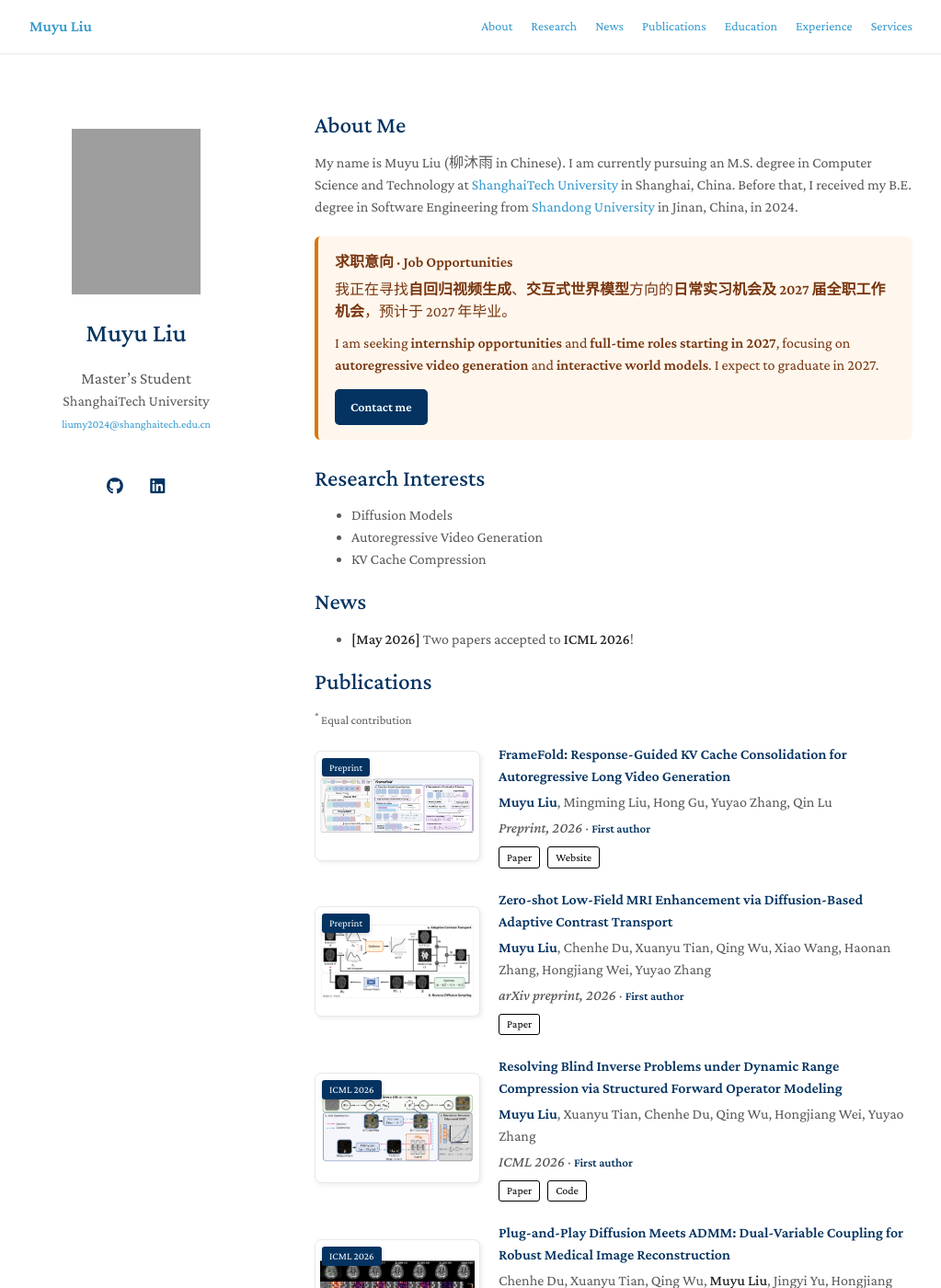
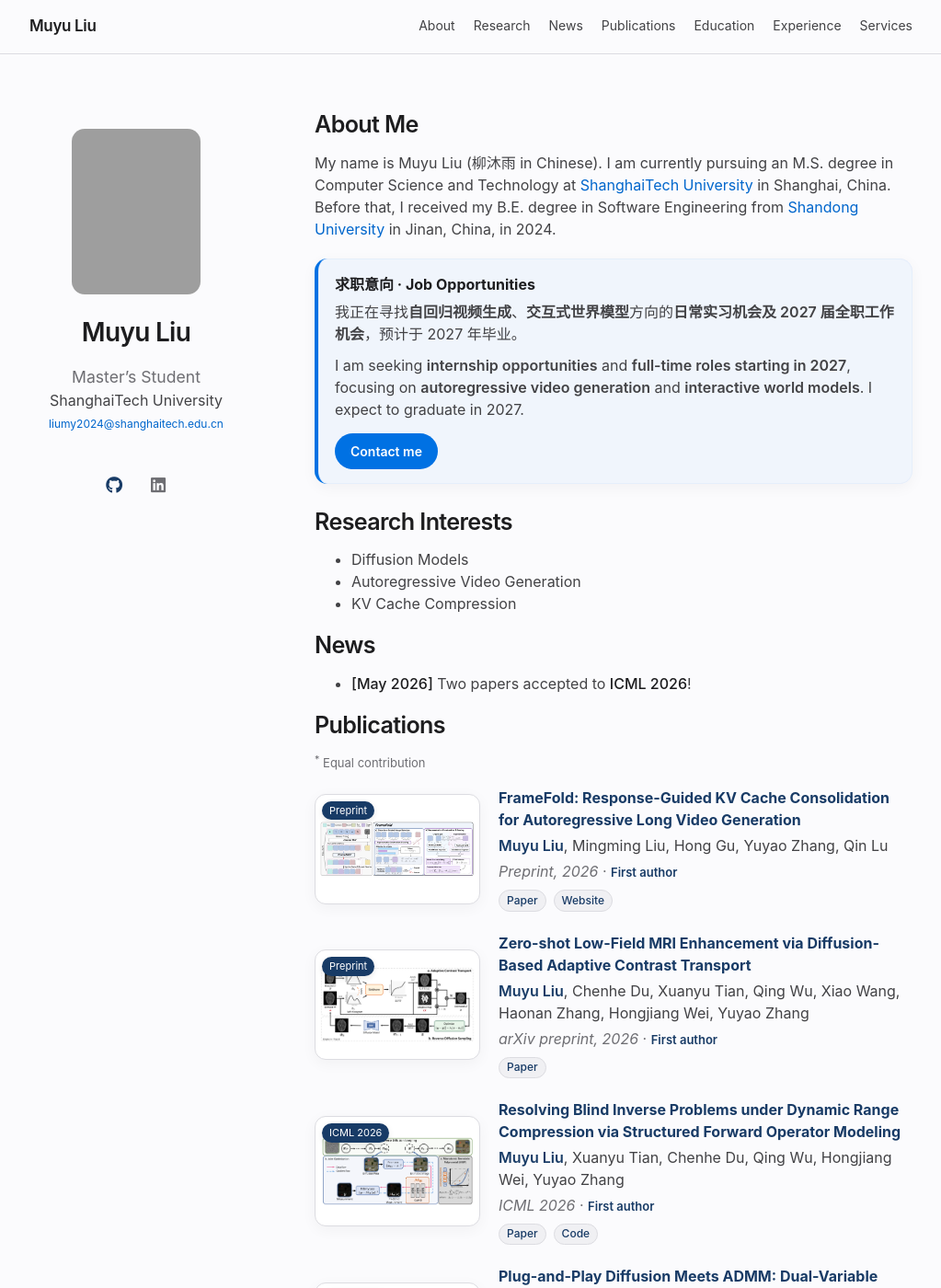
Before and after one commit to brucelmy02/brucelmy02.github.io, a Jekyll site: the page built from index.md, in a window 1280 px wide and 1400 px high. Shown: the whole window at 92% size, without its empty margins (128-1151 px from the left). Built offline with Jekyll 4.4.1, drawn with Linux system fonts in a browser that asks for light colours; a style sheet for code colours, icons or effects is not loaded; our own code applies the rules of GitHub Pages for plain Markdown files; grey boxes are pictures that could not be loaded.

Commit message:
Polish homepage with system typography and refined visual styling

```diff
--- a/_config.yml
+++ b/_config.yml
@@ -34,7 +34,7 @@ auto_dark_mode: true
 
 # Font
 # You can use this option to choose between Serif or Sans Serif fonts.
-font: "Serif" # or "Sans Serif"
+font: "Sans Serif" # or "Serif"
 
 # Google Analytics ID
 # Please remove this if you don't use Google Analytics
--- a/assets/css/custom.css
+++ b/assets/css/custom.css
@@ -1,37 +1,102 @@
-/* Small content adjustments; retain Minimal Light’s original layout. */
+/* Appearance tokens; keep the existing Minimal Light layout and spacing. */
+:root {
+  color-scheme: light dark;
+  --page: #fbfbfd;
+  --ink: #1d1d1f;
+  --text: #424245;
+  --muted: #6e6e73;
+  --link: #0066cc;
+  --link-hover: #004f9f;
+  --paper-title: #183b66;
+  --accent: #0071e3;
+  --accent-hover: #0077ed;
+  --focus: #0071e3;
+  --line: #dcdce1;
+  --panel: #f0f5fc;
+  --control: #f0f0f3;
+  --control-hover: #e4eaf2;
+  --nav: rgba(251, 251, 253, .86);
+  --shadow: 0 4px 16px rgba(29, 29, 31, .045);
+}
+@media (prefers-color-scheme: dark) {
+  :root {
+    --page: #161617;
+    --ink: #f5f5f7;
+    --text: #d2d2d7;
+    --muted: #a1a1a6;
+    --link: #75b6ff;
+    --link-hover: #a3cfff;
+    --paper-title: #a8cbf2;
+    --accent: #0a66c2;
+    --accent-hover: #0b71d5;
+    --focus: #75b6ff;
+    --line: #3a3a3c;
+    --panel: #1c2735;
+    --control: #28282c;
+    --control-hover: #323c4a;
+    --nav: rgba(22, 22, 23, .86);
+    --shadow: 0 4px 16px rgba(0, 0, 0, .14);
+  }
+}
+body { background: var(--page); color: var(--text); -webkit-font-smoothing: antialiased; }
+header { -webkit-font-smoothing: antialiased; }
+h1, h2, h3, h4, h5, h6 { color: var(--ink); }
+h1, h2 { font-weight: 600; letter-spacing: -.025em; }
+strong { color: var(--ink); }
+autocolor { color: var(--text); }
+a { color: var(--link); text-decoration-thickness: 1px; text-underline-offset: 3px; }
+a[href] { transition: color 160ms ease, background-color 160ms ease, border-color 160ms ease, box-shadow 160ms ease; }
+a:hover { color: var(--link-hover); }
+section p a:hover, .publication-details .title a:hover { text-decoration: underline; }
+::selection { background: #0071e330; }
+header position, .publication-legend, .publications .periodical,
+.figure-credit, section > p > small { color: var(--muted); }
+
+/* Content dimensions and responsive grids remain unchanged. */
 .email-link { display: inline-block; font-size: 12px; overflow-wrap: anywhere; }
-.image.avatar img { width: 140px; height: 180px; object-fit: cover; object-position: 50% 35%; border-radius: 8px; }
+.image.avatar img { width: 140px; height: 180px; object-fit: cover; object-position: 50% 35%; border-radius: 8px; clip-path: inset(20px round 14px); }
 .publications { margin-top: 0; }
 .publication-legend { margin: 0 0 16px; font-size: 13px; }
 .publications ol.bibliography li { min-height: 0; margin-bottom: 22px; }
 .publications .author { margin-top: 4px; }
 .publications .periodical { margin-top: 4px; }
 .publications .links { margin-top: 8px; display: flex; gap: 8px; }
-.publications .links .btn { font-size: 12px; border-radius: 3px; }
+.publications .links .btn { font-size: 12px; border-radius: 999px; }
+.publications ol.bibliography li .links a.btn {
+  position: relative;
+  color: var(--paper-title);
+  background: var(--control);
+  border-color: var(--line);
+  font-weight: 500;
+  text-decoration: none;
+}
+/* Enlarge the touch area vertically without moving adjacent content. */
+.publications ol.bibliography li .links a.btn::after { content: ""; position: absolute; inset: -10px 0; }
+.publications ol.bibliography li .links a.btn:hover {
+  color: var(--paper-title);
+  background: var(--control-hover);
+  border-color: var(--link);
+}
+.publications ol.bibliography li .links a.btn:active { background: var(--control-hover); box-shadow: inset 0 1px 3px #00000018; }
 .contribution { font-size: 13px; }
 .publications .publication-entry .title,
 .publications .publication-entry .title a,
 .publications .publication-entry.first-author .author strong,
 .publications .publication-entry.first-author .contribution {
-  color: #043361;
+  color: var(--paper-title);
 }
 .publications .publication-entry.first-author .author strong,
 .publications .publication-entry.first-author .contribution { font-weight: 600; }
-@media (prefers-color-scheme: dark) {
-  .publications .publication-entry .title,
-  .publications .publication-entry .title a,
-  .publications .publication-entry.first-author .author strong,
-  .publications .publication-entry.first-author .contribution { color: #8bbce8; }
-}
-a:focus-visible { outline: 2px solid #399ed0; outline-offset: 3px; }
+a:focus-visible, .contact-wechat > summary:focus-visible { outline: 3px solid var(--focus); outline-offset: 4px; }
 
 .job-opportunities {
   margin: 20px 0 28px;
   padding: 16px 18px;
-  background: #fff7ed;
-  border-left: 4px solid #d97706;
-  border-radius: 6px;
-  color: #78350f;
+  background: var(--panel);
+  border-left: 4px solid var(--accent);
+  border-radius: 14px;
+  color: var(--text);
+  box-shadow: inset 0 0 0 1px #0071e30c, var(--shadow);
 }
 .job-opportunities p { margin: 0; }
 .job-opportunities p[lang="en"] { margin-top: 10px; }
@@ -39,6 +104,7 @@ a:focus-visible { outline: 2px solid #399ed0; outline-offset: 3px; }
   margin-bottom: 6px;
   font-size: 16px;
   font-weight: 700;
+  color: var(--ink);
 }
 .job-opportunities strong { color: inherit; font-weight: 600; }
 .job-opportunities-title strong { font-weight: inherit; }
@@ -48,8 +114,8 @@ a:focus-visible { outline: 2px solid #399ed0; outline-offset: 3px; }
   align-items: center;
   padding: 8px 16px;
   border: 1px solid transparent;
-  border-radius: 5px;
-  background: #043361;
+  border-radius: 999px;
+  background: var(--accent);
   color: #fff;
   font: inherit;
   font-size: 14px;
@@ -57,10 +123,11 @@ a:focus-visible { outline: 2px solid #399ed0; outline-offset: 3px; }
   line-height: 1.5;
   list-style: none;
   cursor: pointer;
+  transition: background-color 160ms ease, box-shadow 160ms ease;
 }
 .contact-wechat > summary::-webkit-details-marker { display: none; }
-.contact-wechat > summary:hover { background: #164d70; }
-.contact-wechat > summary:focus-visible { outline: 2px solid #399ed0; outline-offset: 3px; }
+.contact-wechat > summary:hover { background: var(--accent-hover); box-shadow: 0 3px 10px #0071e322; }
+.contact-wechat > summary:active { box-shadow: inset 0 1px 4px #00000030; }
 .wechat-contact-card {
   position: absolute;
   top: 100%;
@@ -72,19 +139,19 @@ a:focus-visible { outline: 2px solid #399ed0; outline-offset: 3px; }
 }
 .wechat-contact-content {
   padding: 12px;
-  border: 1px solid #e2e8f0;
-  border-radius: 8px;
+  border: 1px solid #e5e5ea;
+  border-radius: 16px;
   background: #fff;
-  color: #043361;
-  box-shadow: 0 8px 24px #00000026;
+  color: #1d1d1f;
+  box-shadow: 0 16px 48px #00000024, 0 2px 8px #0000000a;
+}
+.contact-wechat[open] .wechat-contact-content { animation: contact-appear 160ms ease-out; }
+@keyframes contact-appear {
+  from { opacity: 0; transform: translateY(-4px); }
+  to { opacity: 1; transform: translateY(0); }
 }
 .job-opportunities .wechat-contact-title { margin-bottom: 4px; font-size: 14px; font-weight: 600; }
 .wechat-contact-content img { display: block; width: 100%; height: auto; }
-@media (prefers-color-scheme: dark) {
-  .job-opportunities { background: #302519; border-color: #fbbf24; color: #ffdbb3; }
-  .contact-wechat > summary { background: #8bbce8; color: #102a43; }
-  .contact-wechat > summary:hover { background: #b4d5f2; }
-}
 
 /* Fixed navigation with room for anchored headings below it. */
 html { scroll-behavior: smooth; }
@@ -96,8 +163,15 @@ body { padding-top: 56px; }
   left: 0;
   right: 0;
   z-index: 100;
-  background: #fff;
-  border-bottom: 1px solid #e8e8e8;
+  background: var(--page);
+  border-bottom: 1px solid var(--line);
+}
+@supports ((backdrop-filter: blur(20px)) or (-webkit-backdrop-filter: blur(20px))) {
+  .top-nav {
+    background: var(--nav);
+    -webkit-backdrop-filter: saturate(160%) blur(20px);
+    backdrop-filter: saturate(160%) blur(20px);
+  }
 }
 .top-nav-inner {
   display: flex;
@@ -109,7 +183,7 @@ body { padding-top: 56px; }
   margin: 0 auto;
   padding: 0 20px;
 }
-.top-nav-brand { flex-shrink: 0; font-size: 17px; font-weight: 600; }
+.top-nav-brand { flex-shrink: 0; font-size: 17px; font-weight: 600; color: var(--ink); letter-spacing: -.02em; }
 .top-nav-links {
   display: flex;
   align-items: center;
@@ -124,13 +198,13 @@ body { padding-top: 56px; }
   line-height: 24px;
   border-bottom: 2px solid transparent;
   box-sizing: border-box;
+  color: var(--text);
 }
 .top-nav-links a:hover, .top-nav-links a:focus-visible {
-  border-bottom-color: currentColor;
+  color: var(--link);
+  border-bottom-color: var(--link);
 }
-@media (prefers-color-scheme: dark) {
-  .top-nav { background: #20212b; border-color: #3d4350; }
-}
+.top-nav-links a:focus-visible { outline-offset: -4px; border-radius: 4px; }
 @media screen and (max-width: 700px) {
   .top-nav-brand { display: none; }
   .top-nav-inner { padding: 0 15px; }
@@ -138,9 +212,6 @@ body { padding-top: 56px; }
 }
 @media screen and (max-width: 960px) {
   body { padding-top: 76px; }
-}
-@media (prefers-reduced-motion: reduce) {
-  html { scroll-behavior: auto; }
 }
 @media print {
   .top-nav { display: none; }
@@ -162,9 +233,12 @@ body { padding-top: 56px; }
   min-height: 108px;
   padding: 5px;
   background: #fff;
-  border: 1px solid #e8e8e8;
-  border-radius: 7px;
-  box-shadow: 2px 2px 5px #00000012;
+  border: 1px solid var(--line);
+  border-radius: 12px;
+  box-shadow: var(--shadow);
+}
+@media (hover: hover) and (pointer: fine) {
+  .figure-link[href]:hover { border-color: var(--link); box-shadow: 0 6px 18px #0071e312; }
 }
 .paper-figure { display: block; width: 100%; height: auto; max-height: 145px; object-fit: contain; }
 .venue-badge {
@@ -175,19 +249,15 @@ body { padding-top: 56px; }
   pointer-events: none;
   display: inline-block;
   padding: 2px 8px;
-  border-radius: 3px;
-  box-shadow: 0 2px 5px #00000029;
-  background: #043361;
+  border-radius: 999px;
+  box-shadow: 0 2px 6px #0000001a;
+  background: #183b66;
   color: #fff;
   font-size: 11px;
   line-height: 1.5;
 }
 .figure-credit { display: block; margin-top: 4px; font-size: 9px; line-height: 1.4; }
 .publication-details { min-width: 0; overflow-wrap: anywhere; }
-@media (prefers-color-scheme: dark) {
-  .figure-link { border-color: #58616a; }
-  .venue-badge { background: #164d70; }
-}
 @media screen and (max-width: 600px) {
   .publication-entry.has-figure { grid-template-columns: minmax(0, 1fr); gap: 12px; }
   .publication-visual { width: min(260px, 100%); }
@@ -199,16 +269,15 @@ body { padding-top: 56px; }
   width: 2.4rem;
   height: 2.4rem;
   margin: 0 5px 0 0;
-  color: #043361;
+  color: var(--muted);
   text-align: center;
   font-size: 1.15rem;
   line-height: 2.5rem;
   cursor: default;
 }
 .social-icons .social-icon-static:last-child { margin-right: 0; }
-@media (prefers-color-scheme: dark) {
-  .social-icons .social-icon-static { color: #3eb7f0; }
-}
+.social-icons a { color: var(--paper-title) !important; transition: color 160ms ease, background-color 160ms ease; }
+.social-icons a:hover { background: var(--control-hover); transform: none; }
 
 /* Align institution marks with their education and internship entries. */
 .affiliation-entry {
@@ -225,13 +294,14 @@ body { padding-top: 56px; }
   width: 80px;
   height: 80px;
   background: #fff;
-  border-radius: 8px;
+  border-radius: 14px;
+  box-shadow: inset 0 0 0 1px #1d1d1f0a;
 }
 .affiliation-logo img { display: block; width: 64px; height: 64px; object-fit: contain; }
 .affiliation-logo-wordmark img { width: 72px; height: 48px; }
 .affiliation-content { min-width: 0; }
 .affiliation-content p { margin: 0 0 4px; }
-.affiliation-content .affiliation-date { font-size: 13px; opacity: .8; }
+.affiliation-content .affiliation-date { font-size: 13px; color: var(--muted); }
 .affiliation-content .affiliation-description { margin-top: 12px; }
 @media screen and (max-width: 480px) {
   .affiliation-entry { grid-template-columns: 58px minmax(0, 1fr); gap: 12px; }
@@ -239,3 +309,19 @@ body { padding-top: 56px; }
   .affiliation-logo img { width: 50px; height: 50px; }
   .affiliation-logo-wordmark img { width: 54px; height: 36px; }
 }
+
+@media screen and (max-width: 960px) {
+  section { border-color: var(--line); }
+}
+@media (prefers-reduced-transparency: reduce) {
+  .top-nav { background: var(--page); -webkit-backdrop-filter: none; backdrop-filter: none; }
+}
+@media (prefers-reduced-motion: reduce) {
+  html { scroll-behavior: auto; }
+  a[href], .social-icons a, .contact-wechat > summary { transition: none; }
+  .contact-wechat[open] .wechat-contact-content { animation: none; }
+}
+@media print {
+  :root { color-scheme: light; --page: #fff; --ink: #1d1d1f; --text: #424245; --muted: #6e6e73; --link: #0066cc; --paper-title: #183b66; --line: #dcdce1; --panel: #f0f5fc; --control: #f0f0f3; }
+  .job-opportunities, .figure-link { box-shadow: none; }
+}
--- a/assets/css/font_sans_serif.css
+++ b/assets/css/font_sans_serif.css
@@ -1,7 +1,8 @@
 body {
-    background-color: #fff;
-    padding:50px;
-    font: 14px/1.5 -apple-system, BlinkMacSystemFont, "Segoe UI", Roboto, Oxygen, Ubuntu, Cantarell, "Fira Sans", "Droid Sans", "Helvetica Neue", Arial, sans-serif, "Apple Color Emoji", "Segoe UI Emoji", "Segoe UI Symbol";
-    color:#595959;
-    font-weight:400;
-  }
+  background-color: #fbfbfd;
+  padding: 0;
+  margin: 0;
+  font: 16px/1.5 -apple-system, BlinkMacSystemFont, "Helvetica Neue", "Segoe UI", "PingFang SC", "Microsoft YaHei", Arial, sans-serif;
+  color: #424245;
+  font-weight: 400;
+}
```
